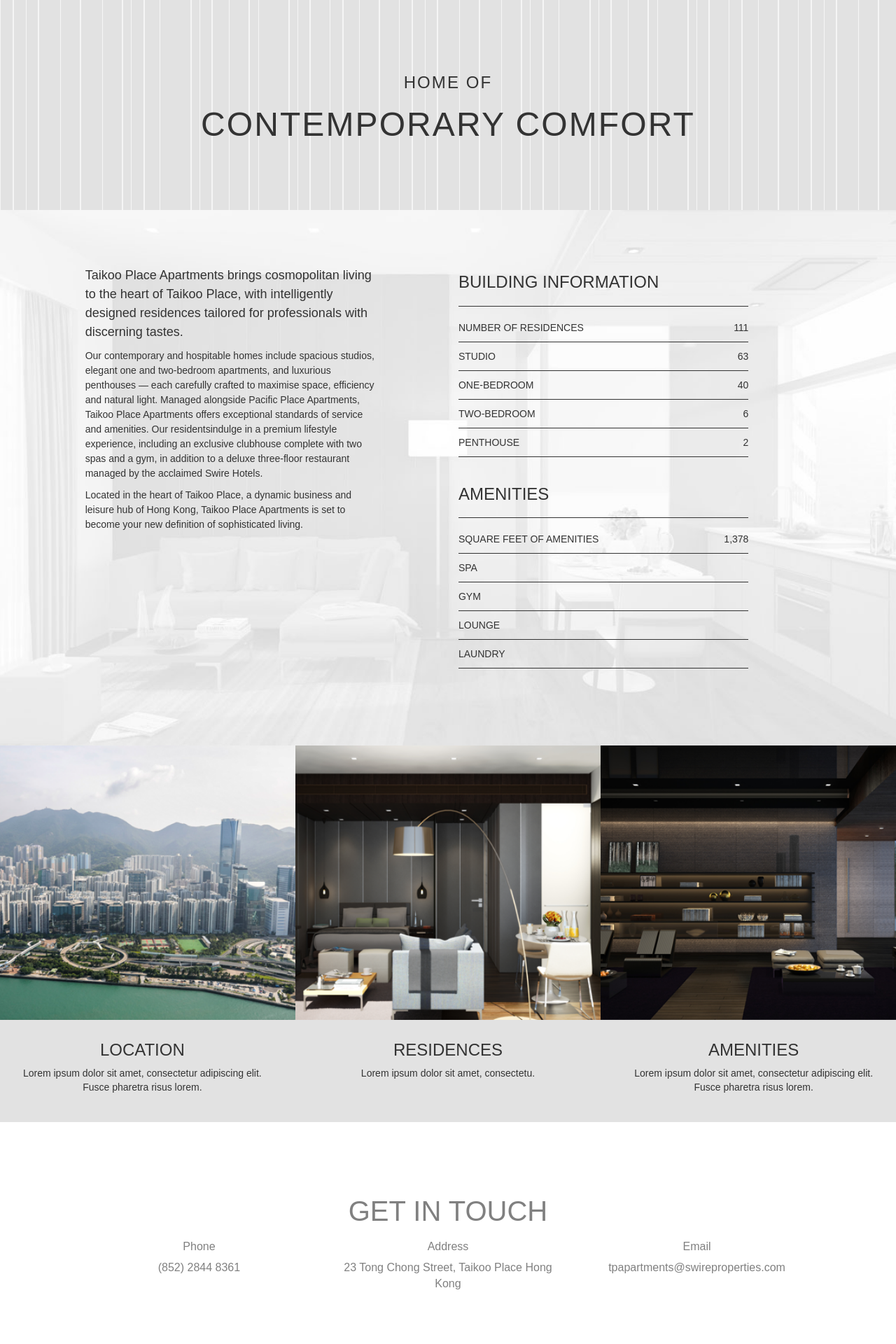
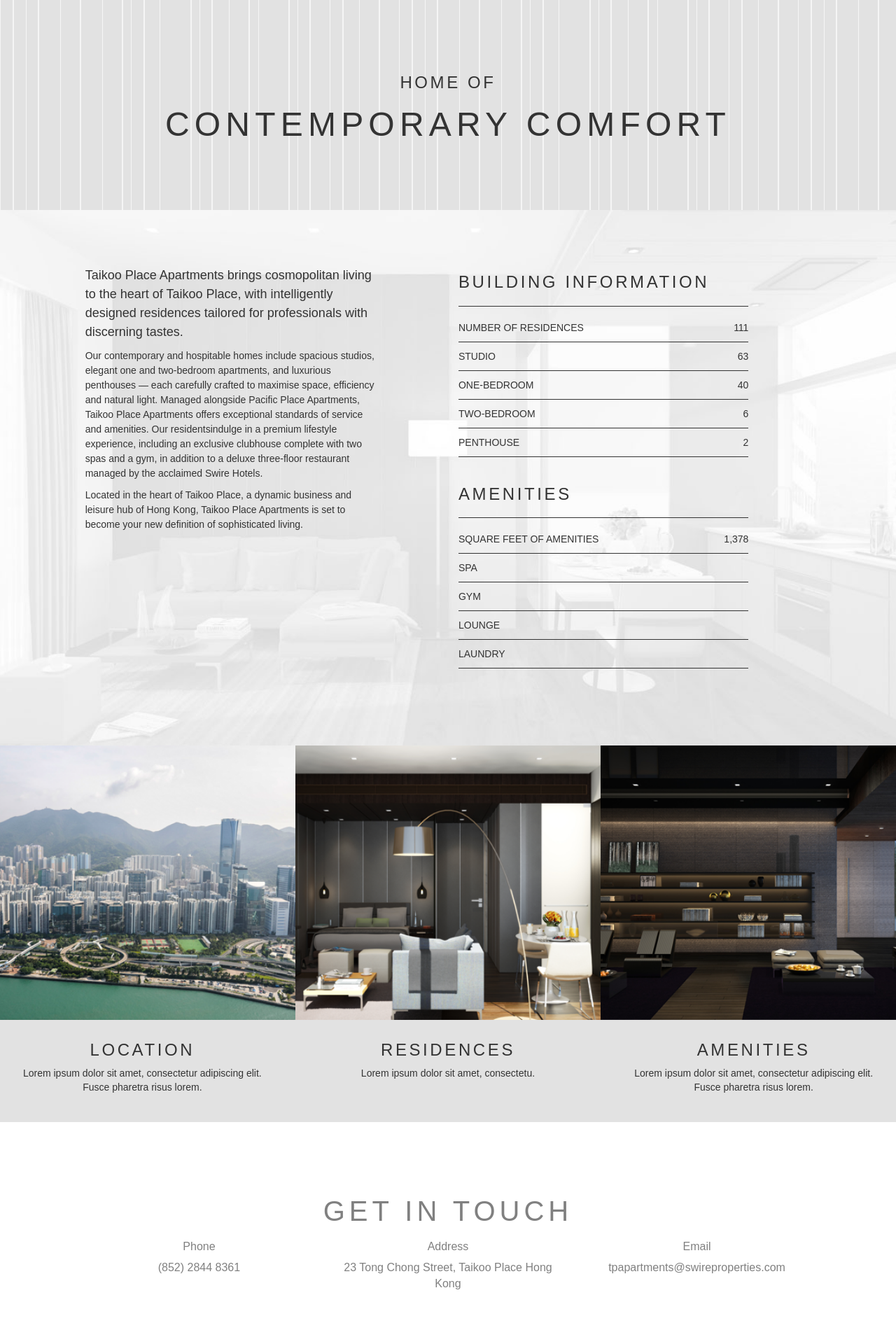
Before and after one commit to kossa/taikoo, a PHP site: page / in a window 1280 px wide. Shown: the part 686-2606 px from the top of the page at 70% size. Run offline with PHP 8.4, Linux system fonts and the light colour scheme; some web fonts are replaced.

Commit message:
Page Links - Title letterspacing

```diff
--- a/css/style.css
+++ b/css/style.css
@@ -7,7 +7,7 @@
 a:hover,a:focus{text-decoration: none;}
 img{max-width: 100%}
 
-h1, h2, h3{text-transform: uppercase;}
+h1, h2, h3{text-transform: uppercase;letter-spacing: 0.15em;}
 
 /*Header*/
 #header a{color: #848687;letter-spacing: 0.1em;}
@@ -44,7 +44,7 @@
 
 
 /*contemporary-comfort*/
-section.contemporary-comfort{text-align: center;padding: 86px 0;background: #E2E2E2 url(../img/bg-lines.png ) repeat;letter-spacing: 0.15em;}
+section.contemporary-comfort{text-align: center;padding: 86px 0;background: #E2E2E2 url(../img/bg-lines.png ) repeat;}
 section.contemporary-comfort h2{font-size: 48px;font-family: 'proxima_nova_ththin', sans-serif;}
 section.contemporary-comfort h3{font-size: 24px;}
 
```
